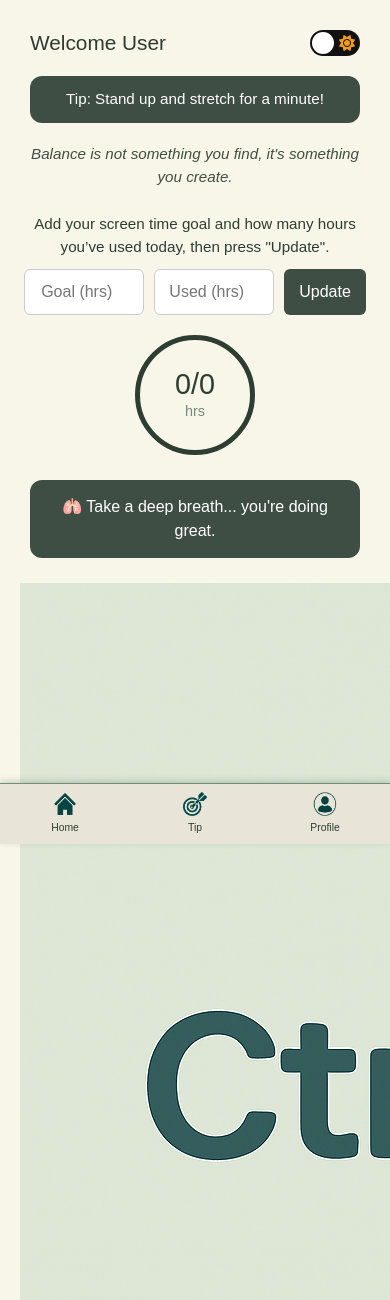
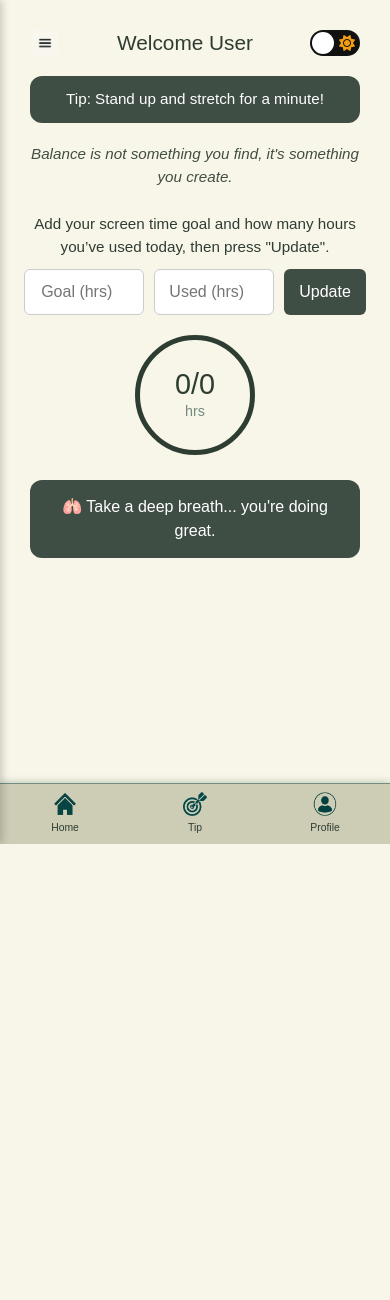
Before and after one commit to bisandilehns/ctrl-you, a Flask app: page / in a window 390 px wide; the page is wider, and only the part inside the window is pictured. Shown: the top 1300 px of that part. After the commit the page ends 844 px from the top of that part, so only its background shows below. Run offline with Flask 3, Linux system fonts and the light colour scheme.

Commit message:
coded nav bar and hamburger menu (on homepage)

```diff
--- a/templates/homepage.html
+++ b/templates/homepage.html
@@ -54,6 +54,8 @@
     h2 {
       font-size: 1.5rem;
       margin: 0;
+      flex: 1;
+      text-align: center;
     }
 
     .checkbox {
@@ -207,7 +209,7 @@
       bottom: 0;
       left: 0;
       width: 100%;
-  background-color: #e8e5d8;;
+      background-color: #c9c9b0eb;
       border-top: 1px solid var(--secondary-color);
       display: flex;
       justify-content: space-around;
@@ -216,7 +218,6 @@
       box-shadow: 0 -2px 6px rgba(34, 79, 46, 0.212);
       z-index: 100;
     }
-
 
     .nav-item {
       text-align: center;
@@ -241,6 +242,48 @@
       color: var(--accent-color);
     }
 
+    .hamburger {
+      width: 30px;
+      height: 26px;
+      display: flex;
+      justify-content: center;
+      align-items: center;
+      cursor: pointer;
+    }
+
+    .side-menu {
+      position: fixed;
+      top: 0;
+      left: -250px;
+      width: 250px;
+      height: 100%;
+      background-color: var(--card-bg);
+      box-shadow: 2px 0 8px rgba(0,0,0,0.2);
+      padding-top: 60px;
+      display: flex;
+      flex-direction: column;
+      gap: 15px;
+      transition: left 0.3s ease;
+      z-index: 150;
+    }
+
+    .side-menu a {
+      padding: 12px 20px;
+      text-decoration: none;
+      color: var(--text-color);
+      font-size: 1rem;
+    }
+
+    .side-menu a:hover {
+      background-color: var(--accent-color);
+      color: white;
+      border-radius: 4px;
+    }
+
+    .side-menu.open {
+      left: 0;
+    }
+
     @media (max-width: 480px) {
       .container { padding: 10px; }
       .stats { flex-direction: column; gap: 10px; }
@@ -253,16 +296,14 @@
     @media (min-width: 768px) {
       .container { max-width: 450px; }
     }
-
-
   </style>
 </head>
 <body>
-  <div class="hamburger" id="hamburger">
-
-  </div>
   <div class="container">
     <div class="header">
+      <div class="hamburger" id="hamburger">
+        <img src="static/images/menu.png" alt="Menu" style="width:26px; height:26px;">
+      </div>
       <h2>Welcome {{ username }}</h2>
       <div>
         <input type="checkbox" class="checkbox" id="checkbox">
@@ -296,19 +337,27 @@
       🫁 Take a deep breath... you're doing great.
     </div>
   </div>
-<img src="{{ url_for('static', filename='logo.png') }}">
+
+  <nav class="side-menu" id="side-menu">
+    <a href="#">About the app</a>
+    <a href="#">Settings</a>
+    <a href="#">Resources & Links</a>
+    <a href="#">Contact</a>
+    <a href="#">Feedback</a>
+    <a href="#">Log out</a>
+  </nav>
 
   <nav class="bottom-nav">
     <a href="homepage.html" class="nav-item">
-  <img src="home.png" alt="Home" class="nav-icon">
+      <img src="{{ url_for('static', filename='images/home.png') }}" alt="Home" class="nav-icon">
       <p>Home</p>
     </a>
     <a href="tip.html" class="nav-item">
-     <img src="tip.png" alt="Tips" class="nav-icon">
+      <img src="{{ url_for('static', filename='images/tip.png') }}" alt="Tips" class="nav-icon">
       <p>Tip</p>
     </a>
     <a href="userprofile.html" class="nav-item">
-     <img src="profile.png" alt="Profile" class="nav-icon">
+      <img src="{{ url_for('static', filename='images/profile.png') }}" alt="Profile" class="nav-icon">
       <p>Profile</p>
     </a>
   </nav>
@@ -335,6 +384,13 @@
       localStorage.setItem('goal', goal);
       localStorage.setItem('used', used);
     });
+
+    const hamburger = document.getElementById("hamburger");
+    const sideMenu = document.getElementById("side-menu");
+
+    hamburger.addEventListener("click", () => {
+      sideMenu.classList.toggle("open");
+    });
   </script>
 </body>
 </html>
```
Also changed, not shown: static/images/home.png (renamed from templates/home.png), static/images/menu.png (renamed from templates/2ff746b9-626c-4f4d-909a-2af2f255378a.png), static/images/profile.png (renamed from templates/profile.png), static/images/tip.png (renamed from templates/tip.png), 4 other files. Lines whose indentation alone changed are shown as unchanged.
